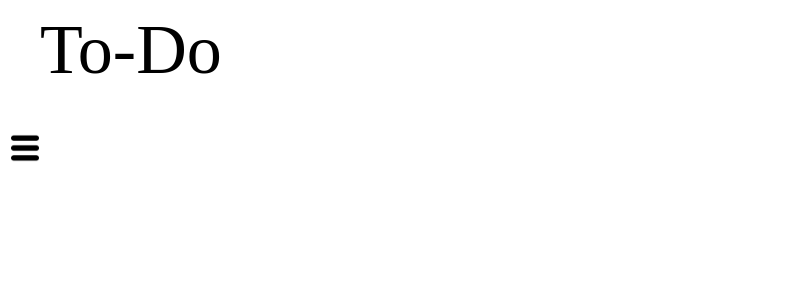
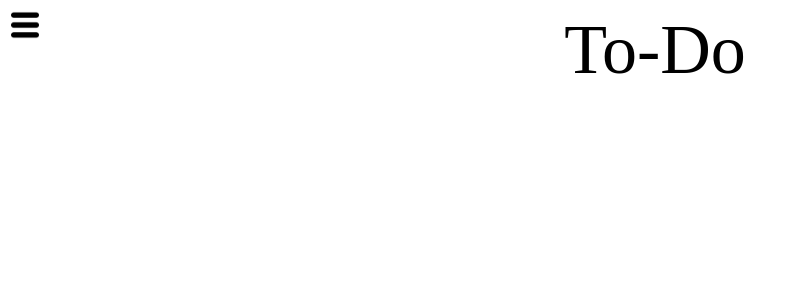
Before and after one commit to Lulay27/Todo-List, a website built with webpack: page src/template.html in a window 1280 px wide. Shown: the whole page, without its empty margins (0-796 px from the left). Built offline with nearby package versions, Linux system fonts and the light colour scheme.

Commit message:
added styling made title-container margin:auto to center with text-align

```diff
--- a/src/styles/style.css
+++ b/src/styles/style.css
@@ -1,5 +1,4 @@
 *{
-    /* background-color: grey; */
     box-sizing: border-box;
     margin: 0;
     padding: 0;
@@ -8,22 +7,8 @@
 .header {
     display: flex;
     padding: 10px;
-    align-items: flex-start;
-    /* column-gap: 100px; */
     height: 300px;
-    width: auto;
-
 }
-
-.header .menu-btn-container{
-    align-self: center;
-}
-.header .title-container {
-    /* align-self: flex-end; */
-    justify-self: center;
-}
-
-
 
 .menu-png {
     width: 30px;
@@ -35,7 +20,6 @@
     background-color: white;
     cursor: pointer;
     border: none;
-    /* padding: 4px; */
 }
 
 .menu-btn-container {
@@ -43,6 +27,9 @@
 }
 
 .title-container {
-
+    text-align: center;
     font-size: 70px;
+    width: 50%;
+    margin: auto;
+    margin-top: 0;
 }
```
